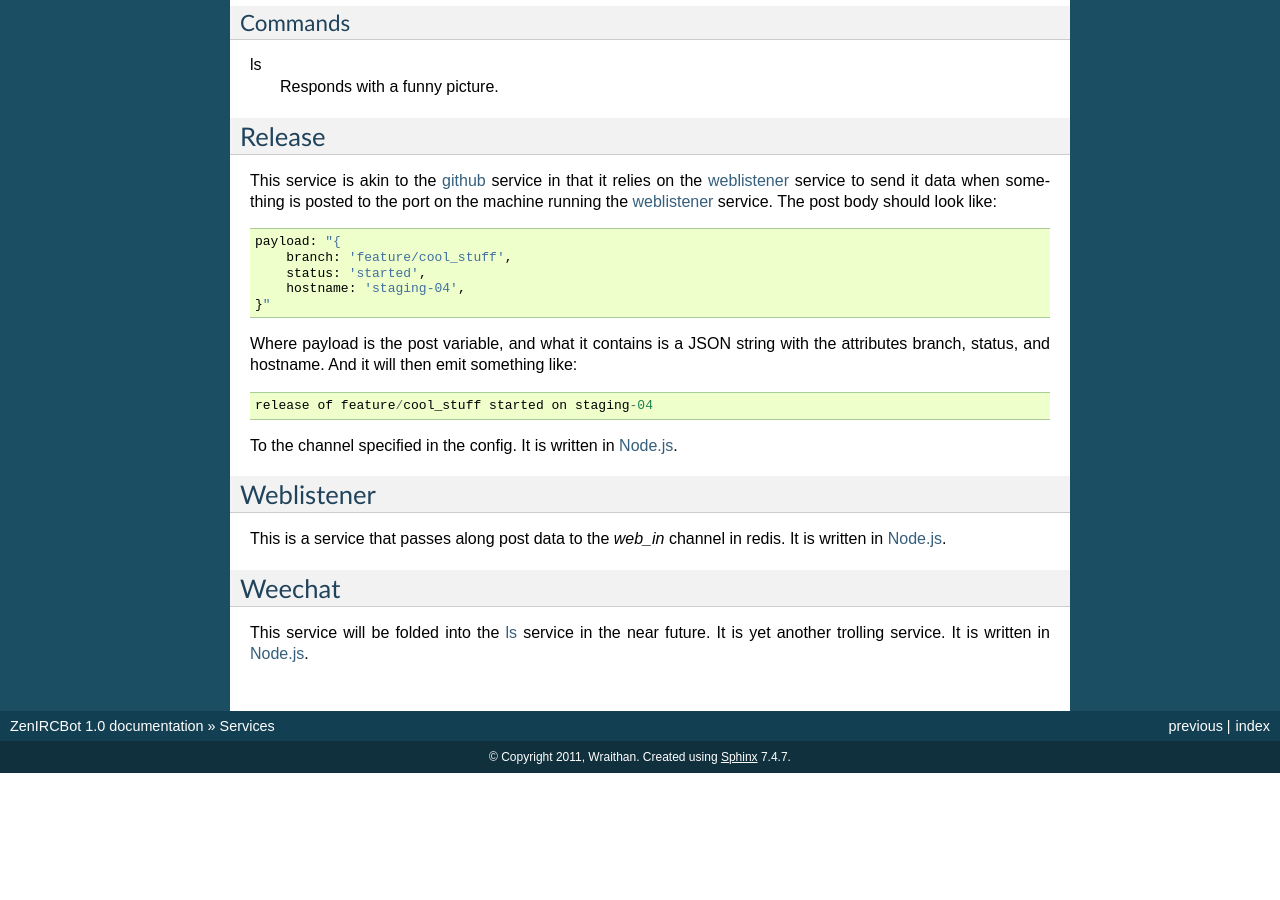
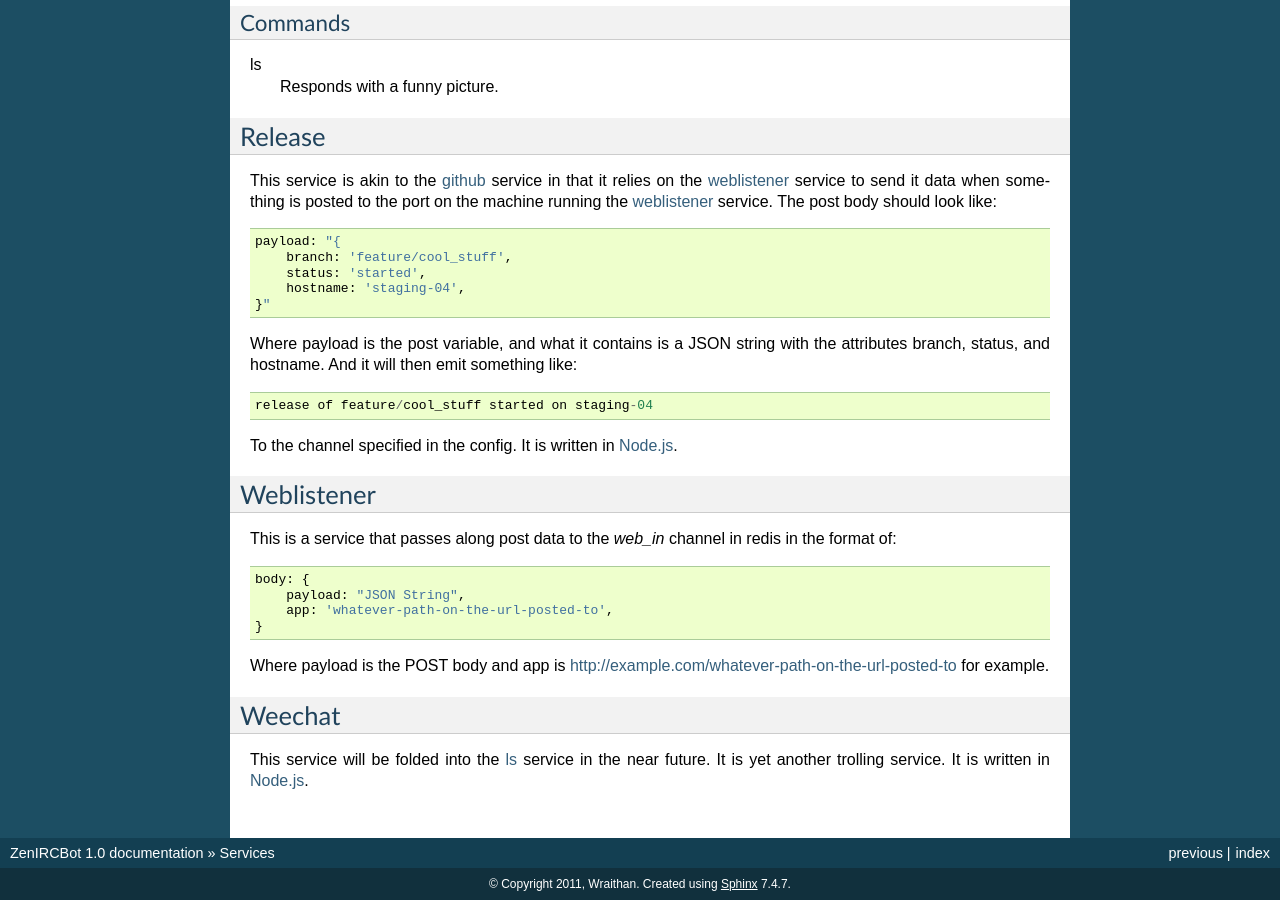
Before and after one commit to zenirc/zenircbot, a Sphinx documentation site: the page built from docs/services.rst, in a window 1280 px wide and 900 px high, scrolled down 948 px. Built offline with Sphinx 7.4.7, drawn with Linux system fonts in a browser that asks for light colours; before the commit the page ends 1721 px from its top, so only the background shows below that.

Commit message:
weblistener fulled doc'd fixes #30

```diff
--- a/docs/services.rst
+++ b/docs/services.rst
@@ -98,7 +98,15 @@ Weblistener
 .. _weblistener:
 
 This is a service that passes along post data to the `web_in` channel in
-redis. It is written in `Node.js`_.
+redis in the format of::
+
+    body: {
+        payload: "JSON String",
+        app: 'whatever-path-on-the-url-posted-to',
+    }
+
+Where payload is the POST body and app is
+http://example.com/whatever-path-on-the-url-posted-to for example.
 
 Weechat
 -------
```
